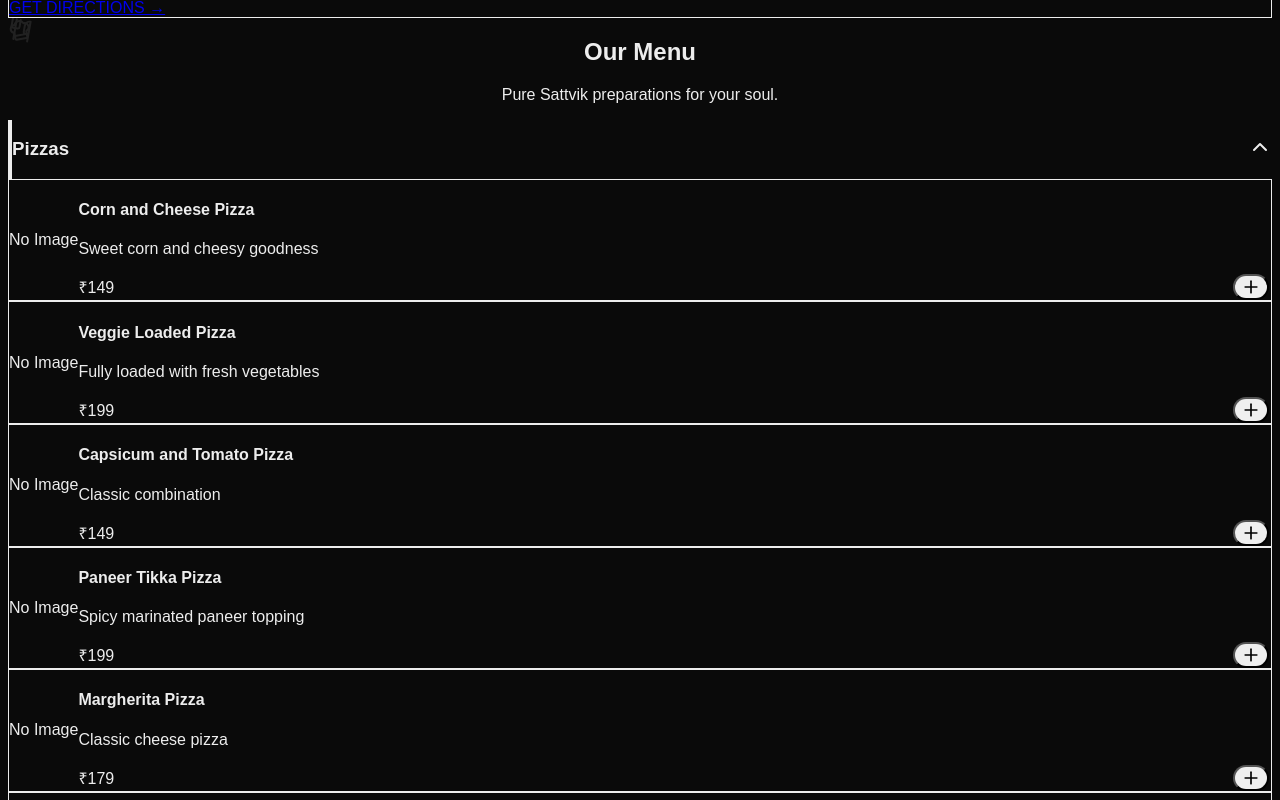
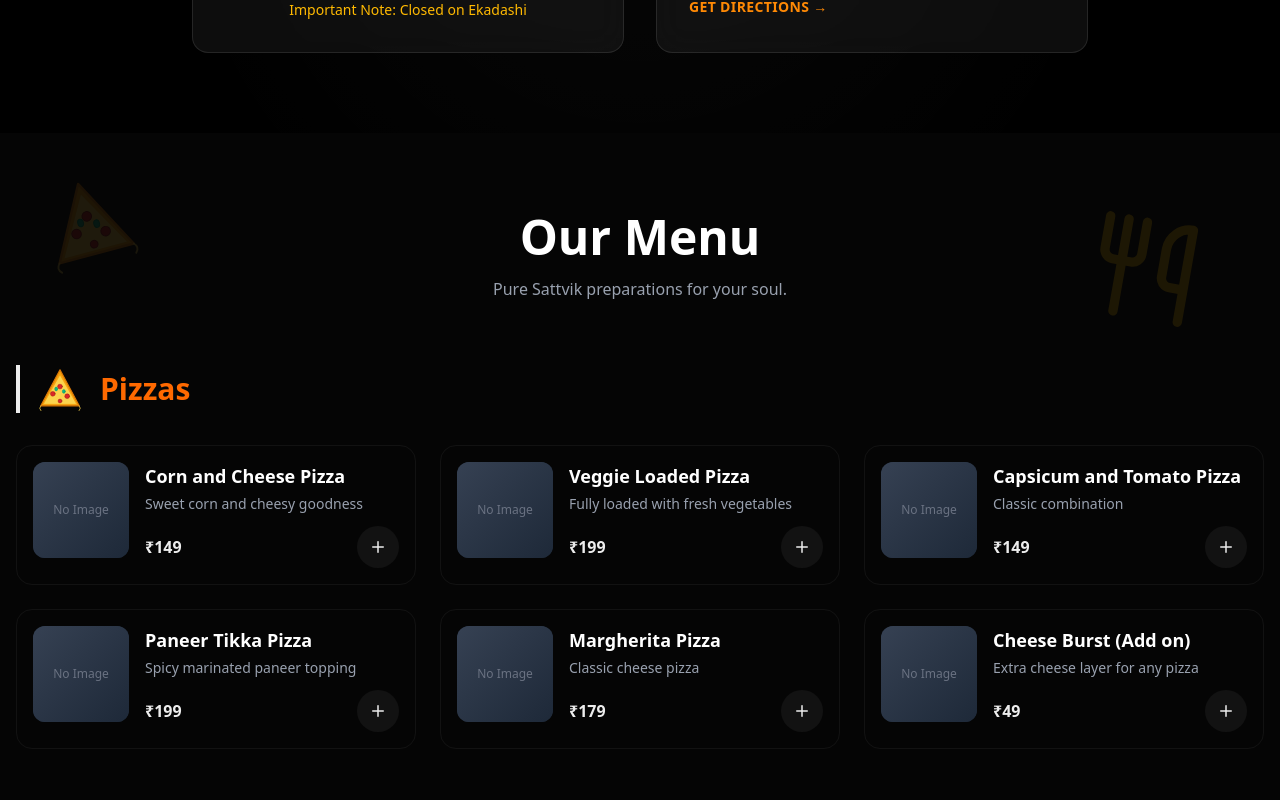
Before and after one commit to KapilKantPal/Prashado, a Next.js app: page / in a window 1280 px wide. Shown: the part 1240-2040 px from the top of the page. Built offline with nearby package versions, Linux system fonts and the light colour scheme.

Commit message:
Correct version

```diff
--- a/app/globals.css
+++ b/app/globals.css
@@ -1,44 +1,18 @@
-@tailwind base;
-@tailwind components;
-@tailwind utilities;
+@import "tailwindcss";
+
+@theme {
+  --font-sans: var(--font-poppins);
+  --font-display: var(--font-inter);
+  --font-handwriting: var(--font-dancing);
+}
 
 :root {
-  --background: #0a0a0a;
+  --background: #050505;
   --foreground: #ededed;
 }
 
 body {
+  background: var(--background);
   color: var(--foreground);
-  background: var(--background);
-  font-family: Arial, Helvetica, sans-serif;
+  font-family: var(--font-sans), sans-serif;
 }
-
-/* Glass Reflection Text Effect */
-@keyframes glass-shine {
-  0% {
-    background-position: -200% center;
-  }
-}
-
-.text-glass-shine {
-  background: linear-gradient(120deg,
-      #F472B6 0%,
-      /* Pink Base */
-      #FACC15 35%,
-      /* Yellow Base */
-      #ffffff 50%,
-      /* White Reflection - Sharp Peak */
-      #FACC15 65%,
-      /* Yellow Base */
-      #F472B6 100%
-      /* Pink Base */
-    );
-  background-size: 200% auto;
-  color: #0000;
-  /* Cleaner transparent fallback */
-  -webkit-background-clip: text;
-  background-clip: text;
-  animation: glass-shine 3s linear infinite;
-  font-weight: 800;
-  /* Thicker text helps the effect */
-}
--- a/components/MenuCatalog.tsx
+++ b/components/MenuCatalog.tsx
@@ -2,7 +2,7 @@
 
 import React, { useState } from 'react';
 import { motion, AnimatePresence } from 'framer-motion';
-import { Plus, Minus, MessageCircle, Utensils, ChefHat, X, ChevronUp, ChevronDown, ShoppingBag } from 'lucide-react';
+import { Plus, Minus, MessageCircle, Utensils, ChefHat, X, ChevronUp, ShoppingBag } from 'lucide-react';
 
 import { MENU_DATA, MenuItem } from '@/data/menu';
 import {
@@ -39,16 +39,6 @@ interface CartItem {
 export const MenuCatalog = () => {
     const [cart, setCart] = useState<{ [key: string]: CartItem }>({});
     const [isCartOpen, setIsCartOpen] = useState(false);
-    // Initialize with all categories open
-    const [expandedCategories, setExpandedCategories] = useState<string[]>(MENU_DATA.map(c => c.id));
-
-    const toggleCategory = (categoryId: string) => {
-        setExpandedCategories(prev =>
-            prev.includes(categoryId)
-                ? prev.filter(id => id !== categoryId)
-                : [...prev, categoryId]
-        );
-    };
 
     const addToCart = (item: MenuItem) => {
         setCart((prev) => {
@@ -122,11 +112,7 @@ export const MenuCatalog = () => {
                     const DoodleComponent = getDoodle(category.doodle);
                     return (
                         <div key={category.id} className="space-y-8">
-                            <div
-                                className="flex items-center justify-between border-l-4 border-primary pl-4 cursor-pointer group"
-                                onClick={() => toggleCategory(category.id)}
-                            >
-                                <div className="flex items-center gap-4">
+                            <div className="flex items-center gap-4 border-l-4 border-primary pl-4">
                                 {DoodleComponent && (
                                     <div className="w-12 h-12">
                                         <DoodleComponent />
@@ -136,24 +122,8 @@ export const MenuCatalog = () => {
                                     {category.title}
                                 </h3>
                             </div>
-                                <div className={`p-2 rounded-full bg-white/5 group-hover:bg-white/10 transition-colors`}>
-                                    <ChevronDown
-                                        className={`text-white transition-transform duration-300 ${expandedCategories.includes(category.id) ? 'rotate-180' : ''}`}
-                                        size={24}
-                                    />
-                                </div>
-                            </div>
 
-                            <AnimatePresence>
-                                {expandedCategories.includes(category.id) && (
-                                    <motion.div
-                                        initial={{ height: 0, opacity: 0 }}
-                                        animate={{ height: "auto", opacity: 1 }}
-                                        exit={{ height: 0, opacity: 0 }}
-                                        transition={{ duration: 0.3, ease: "easeInOut" }}
-                                        className="overflow-hidden"
-                                    >
-                                        <div className="grid grid-cols-1 md:grid-cols-2 lg:grid-cols-3 gap-6 pt-4">
+                            <div className="grid grid-cols-1 md:grid-cols-2 lg:grid-cols-3 gap-6">
                                 {category.items.map((item) => (
                                     <motion.div
                                         key={item.id}
@@ -185,22 +155,22 @@ export const MenuCatalog = () => {
                                             <div className="flex items-center justify-between mt-3">
                                                 <span className="font-bold text-secondary">₹{item.price}</span>
 
-                                                            <div className="flex items-center gap-2 bg-white/5 rounded-full p-1 h-10 min-w-[40px] justify-center transition-all duration-300">
+                                                <div className="flex items-center gap-2 bg-white/5 rounded-full p-1">
                                                     {cart[item.id] ? (
                                                         <>
                                                             <button
-                                                                            onClick={(e) => { e.stopPropagation(); removeFromCart(item.id); }}
-                                                                            className="w-8 h-8 flex items-center justify-center hover:bg-white/10 rounded-full transition-colors text-red-400"
+                                                                onClick={() => removeFromCart(item.id)}
+                                                                className="p-1 hover:bg-white/10 rounded-full transition-colors text-red-400"
                                                                 title="Remove"
                                                             >
                                                                 <Minus size={16} />
                                                             </button>
-                                                                        <span className="text-sm font-bold text-primary w-6 text-center">
+                                                            <span className="text-sm font-bold text-primary min-w-[20px] text-center">
                                                                 {cart[item.id].quantity}
                                                             </span>
                                                             <button
-                                                                            onClick={(e) => { e.stopPropagation(); addToCart(item); }}
-                                                                            className="w-8 h-8 flex items-center justify-center hover:bg-white/10 rounded-full transition-colors text-green-400"
+                                                                onClick={() => addToCart(item)}
+                                                                className="p-1 hover:bg-white/10 rounded-full transition-colors text-green-400"
                                                                 title="Add"
                                                             >
                                                                 <Plus size={16} />
@@ -208,11 +178,11 @@ export const MenuCatalog = () => {
                                                         </>
                                                     ) : (
                                                         <button
-                                                                        onClick={(e) => { e.stopPropagation(); addToCart(item); }}
-                                                                        className="w-8 h-8 flex items-center justify-center hover:bg-primary hover:text-white rounded-full transition-colors"
+                                                            onClick={() => addToCart(item)}
+                                                            className="p-2 hover:bg-primary hover:text-white rounded-full transition-colors"
                                                             title="Add to Cart"
                                                         >
-                                                                        <Plus size={20} />
+                                                            <Plus size={18} />
                                                         </button>
                                                     )}
                                                 </div>
@@ -221,9 +191,6 @@ export const MenuCatalog = () => {
                                     </motion.div>
                                 ))}
                             </div>
-                                    </motion.div>
-                                )}
-                            </AnimatePresence>
                         </div>
                     );
                 })}
@@ -238,34 +205,6 @@ export const MenuCatalog = () => {
                         exit={{ y: 100, opacity: 0 }}
                         className="fixed bottom-0 left-0 right-0 z-50 p-4"
                     >
-                        {/* Free Delivery Celebration Banner */}
-                        <AnimatePresence>
-                            {totalPrice > 299 && (
-                                <motion.div
-                                    initial={{ y: 20, opacity: 0, scale: 0.95 }}
-                                    animate={{ y: 0, opacity: 1, scale: 1 }}
-                                    exit={{ y: 20, opacity: 0, scale: 0.95 }}
-                                    className="max-w-3xl mx-auto mb-2"
-                                >
-                                    <div className="bg-gradient-to-r from-pink-500 via-purple-500 to-indigo-500 p-[2px] rounded-xl shadow-lg">
-                                        <div className="bg-[#1a1a1a] rounded-xl p-3 flex items-center gap-3 relative overflow-hidden">
-                                            <div className="w-10 h-10 shrink-0 text-yellow-400 rotate-12 animate-pulse">
-                                                <CelebrationDoodle />
-                                            </div>
-                                            <div className="flex-1 z-10">
-                                                <p className="font-bold text-transparent bg-clip-text bg-gradient-to-r from-pink-400 to-yellow-400 text-sm">
-                                                    Yay! Free Delivery Unlocked!
-                                                </p>
-                                                <p className="text-xs text-gray-400">Valid for orders under 2 km radius.</p>
-                                            </div>
-                                            {/* Background Decoration */}
-                                            <div className="absolute top-0 right-0 w-16 h-16 bg-gradient-to-br from-pink-500/20 to-transparent blur-xl rounded-full translate-x-1/2 -translate-y-1/2" />
-                                        </div>
-                                    </div>
-                                </motion.div>
-                            )}
-                        </AnimatePresence>
-
                         <div className="max-w-3xl mx-auto bg-gray-900/95 backdrop-blur-md border border-white/10 rounded-2xl p-4 shadow-2xl shadow-black/50 flex items-center justify-between cursor-pointer" onClick={() => setIsCartOpen(!isCartOpen)}>
                             <div className="flex flex-col">
                                 <div className="flex items-center gap-2 text-gray-400 text-sm">
@@ -323,7 +262,25 @@ export const MenuCatalog = () => {
                                 </button>
                             </div>
 
-
+                            {/* Free Delivery Banner (In Cart) */}
+                            {totalPrice > 299 && (
+                                <div className="px-4 pt-4">
+                                    <div className="bg-gradient-to-r from-pink-500 via-purple-500 to-indigo-500 p-[2px] rounded-xl shadow-lg">
+                                        <div className="bg-[#1a1a1a] rounded-xl p-3 flex items-center gap-3 relative overflow-hidden">
+                                            <div className="w-10 h-10 shrink-0 text-yellow-400 rotate-12 animate-pulse">
+                                                <CelebrationDoodle />
+                                            </div>
+                                            <div className="flex-1 z-10">
+                                                <p className="font-bold text-sm text-glass-shine">
+                                                    Yay! Free Delivery Unlocked!
+                                                </p>
+                                                <p className="text-xs text-gray-400">Valid for orders under 2 km radius.</p>
+                                            </div>
+                                            <div className="absolute top-0 right-0 w-16 h-16 bg-gradient-to-br from-pink-500/20 to-transparent blur-xl rounded-full translate-x-1/2 -translate-y-1/2" />
+                                        </div>
+                                    </div>
+                                </div>
+                            )}
 
                             <div className="overflow-y-auto p-4 space-y-4 flex-1">
                                 {Object.values(cart).map((item) => (
--- a/tailwind.config.ts
+++ b/tailwind.config.ts
@@ -1,6 +1,7 @@
 import type { Config } from "tailwindcss";
 
 const config: Config = {
+    // Ensuring style refresh
     content: [
         "./pages/**/*.{js,ts,jsx,tsx,mdx}",
         "./components/**/*.{js,ts,jsx,tsx,mdx}",
```
Lines whose indentation alone changed are shown as unchanged.
